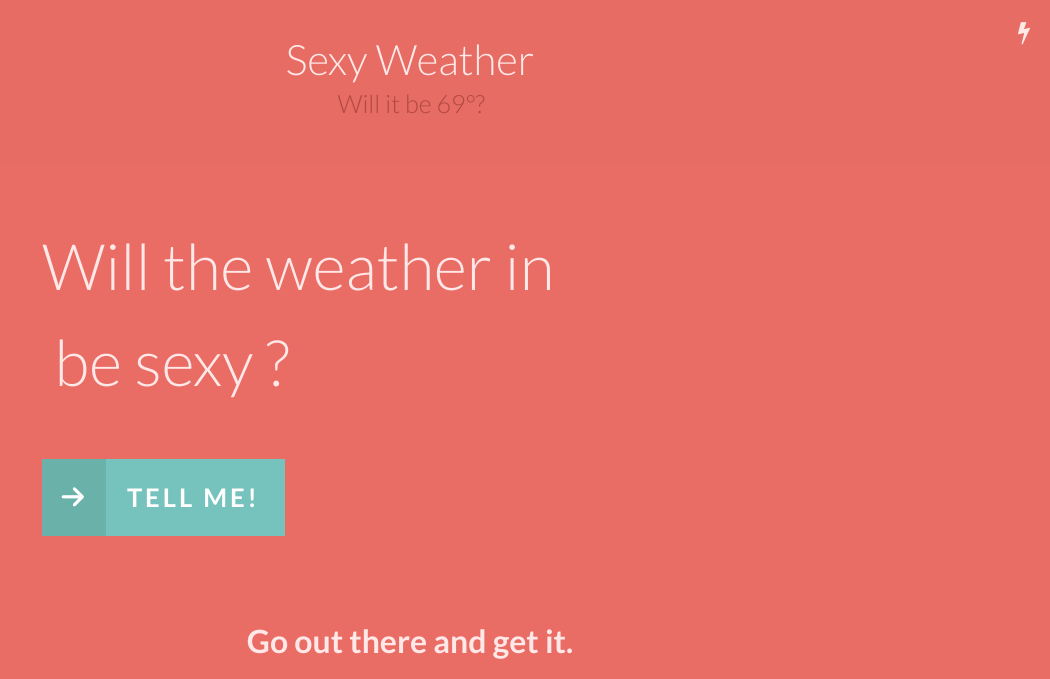
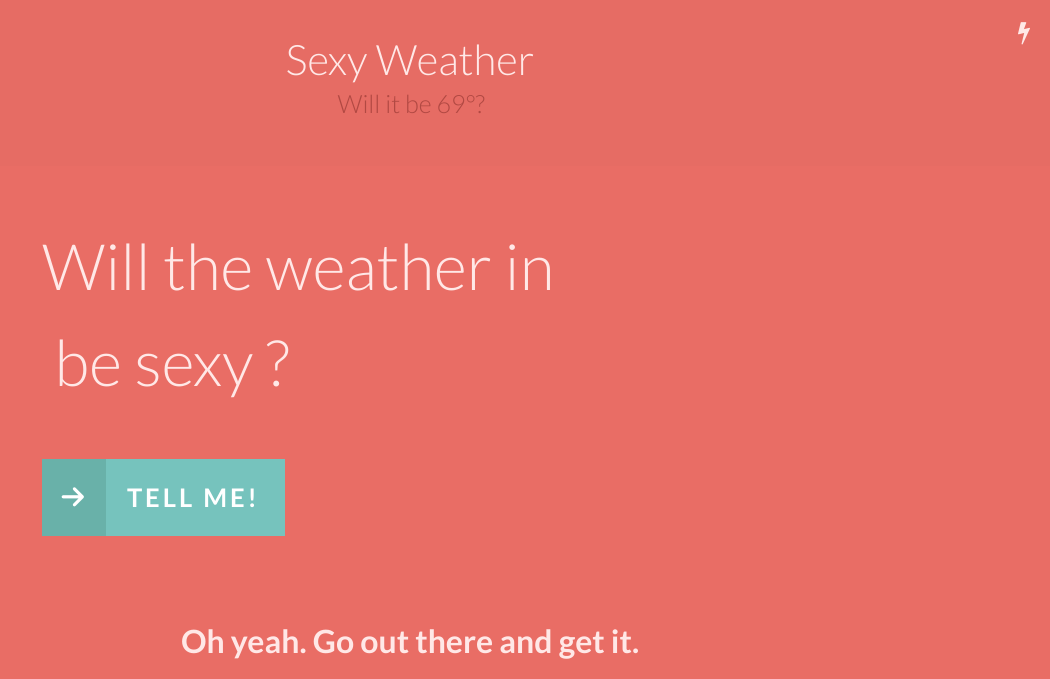
Before and after one commit to schmooie/Sexy-Weather, a website: page app/index.html in a window 1280 px wide. Shown: the top 679 px of the page, without its empty margins (230-1280 px from the left). Drawn offline with nearby package versions, Linux system fonts and the light colour scheme; some packages are replaced by stand-ins of ours; files that its build step writes are made by us from their sources.

Commit message:
Edited the copy on the sexy page.

```diff
--- a/app/index.html
+++ b/app/index.html
@@ -44,7 +44,7 @@
       </form>
     </div>
     <div class="main main-video clearfix" ng-cloak ng-show="isSexy === 2">
-      <h1>Go out there and get it.</h1>
+      <h1>Oh yeah. Go out there and get it.</h1>
       <div youtube-player code="sexyVideo"></div>
       <form class="nl-form">
         <div class="nl-submit-wrap">
```
Also changed, not shown: dist/index.html.
